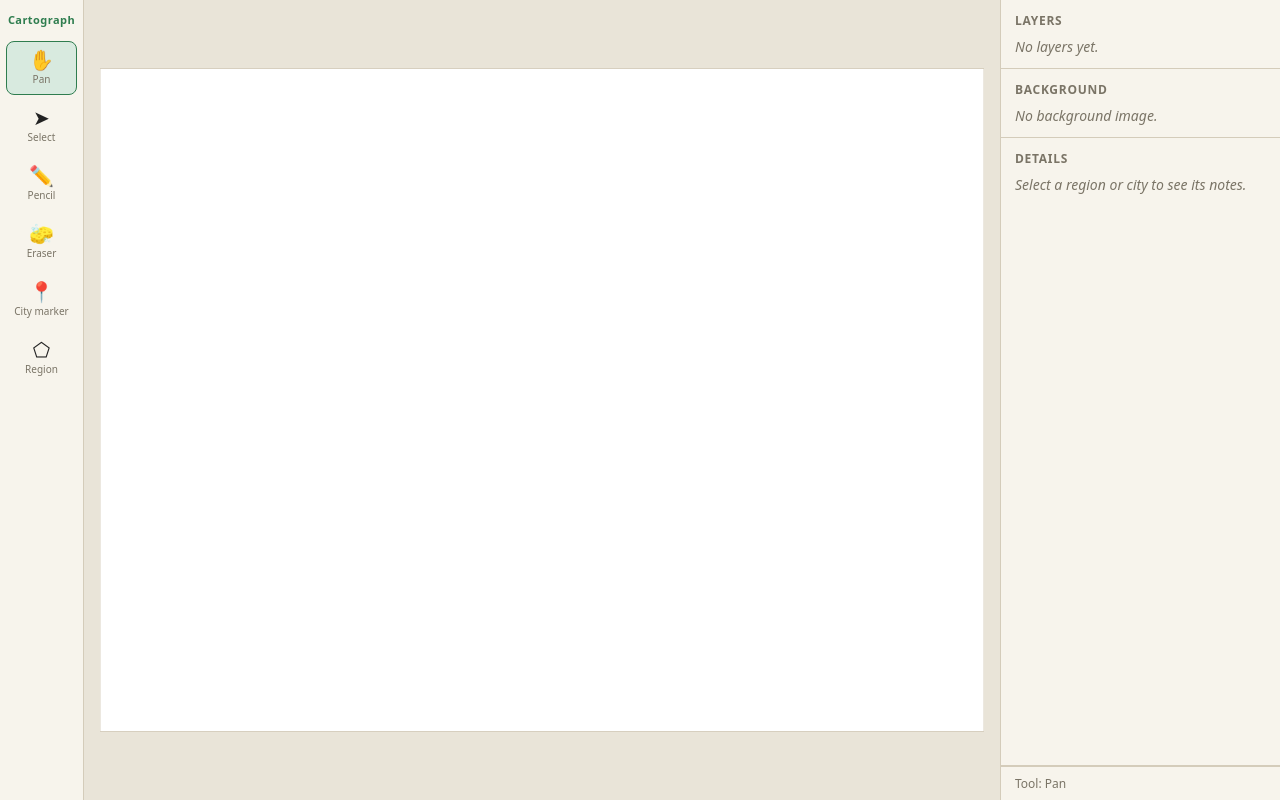
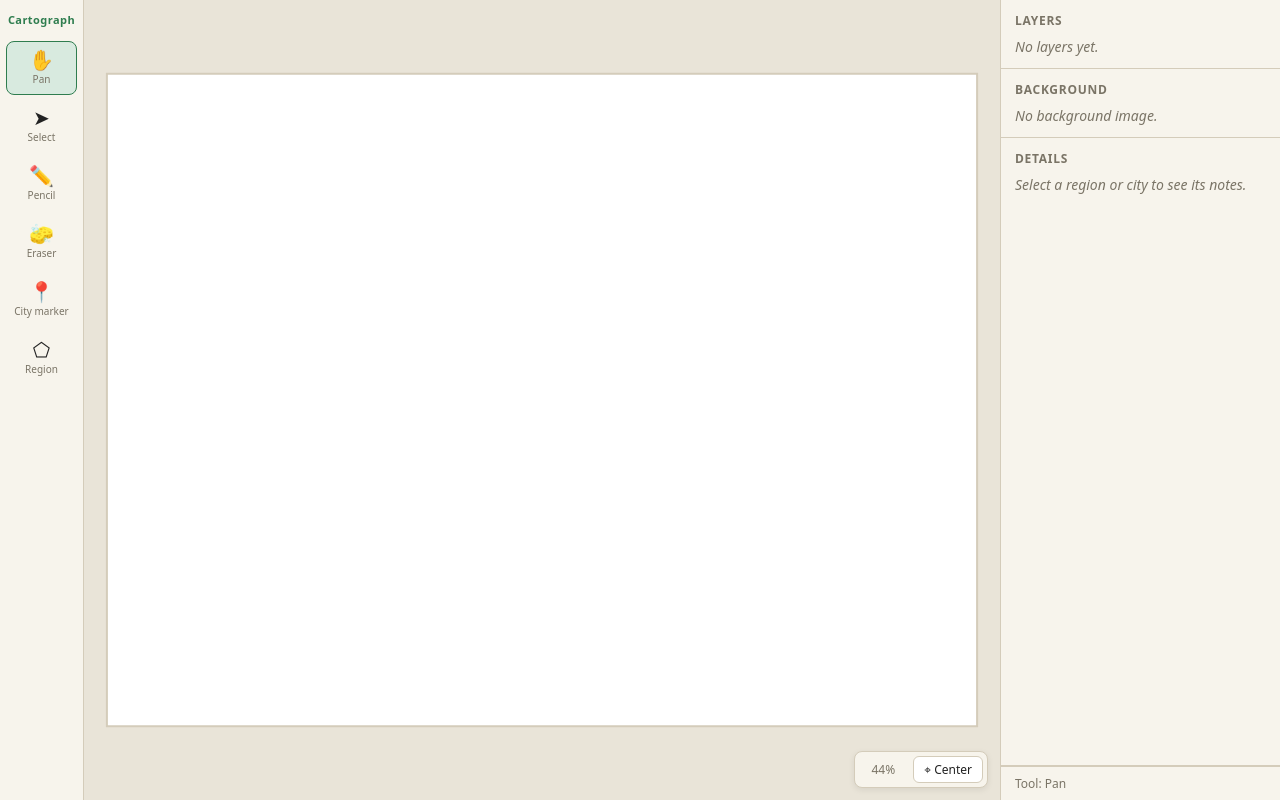
Before and after one commit to ArtMMS/Cartograph, a website built with Vite: page index.html in a window 1280 px wide. Built offline with nearby package versions, Linux system fonts and the light colour scheme.

Commit message:
feat: add viewport with wheel zoom, panning and fit-to-screen

```diff
--- /dev/null
+++ b/src/core/viewport.ts
@@ -0,0 +1,230 @@
+import { WORLD_HEIGHT, WORLD_WIDTH } from './world';
+
+const MIN_SCALE = 0.05;
+const MAX_SCALE = 20;
+/** How fast the mouse wheel zooms. Higher = faster. */
+const ZOOM_SPEED = 0.0015;
+/** How much of the screen the world fills when centered (0–1). */
+const FIT_MARGIN = 0.95;
+
+export interface ViewportOptions {
+  /** The SVG whose viewBox is controlled. */
+  svg: SVGSVGElement;
+  /** Element that receives the cursor classes (can-pan / is-panning). */
+  container: HTMLElement;
+  /** Returns true when a left-button drag should pan (e.g. Pan tool active). */
+  canPanWithLeftButton: () => boolean;
+  /** Called whenever the zoom or position changes. */
+  onChange?: (scale: number) => void;
+}
+
+interface DragState {
+  pointerId: number;
+  lastX: number;
+  lastY: number;
+}
+
+/**
+ * Camera for the map: handles zoom (mouse wheel, centered on the cursor),
+ * pan (middle button, Space + drag, or left drag with the Pan tool)
+ * and "fit to screen".
+ *
+ * Internally: `scale` is screen pixels per world unit, and (x, y) is the
+ * world point shown at the top-left corner of the SVG.
+ */
+export class Viewport {
+  private readonly svg: SVGSVGElement;
+  private readonly options: ViewportOptions;
+
+  private x = 0;
+  private y = 0;
+  private scale = 1;
+  private width = 0;
+  private height = 0;
+  private initialized = false;
+
+  private spaceDown = false;
+  private drag: DragState | null = null;
+
+  constructor(options: ViewportOptions) {
+    this.options = options;
+    this.svg = options.svg;
+
+    new ResizeObserver(() => this.handleResize()).observe(this.svg);
+
+    this.svg.addEventListener('wheel', this.handleWheel, { passive: false });
+    this.svg.addEventListener('pointerdown', this.handlePointerDown);
+    this.svg.addEventListener('pointermove', this.handlePointerMove);
+    this.svg.addEventListener('pointerup', this.handlePointerUp);
+    this.svg.addEventListener('pointercancel', this.handlePointerUp);
+    // Prevents the browser's middle-click autoscroll.
+    this.svg.addEventListener('mousedown', (e) => {
+      if (e.button === 1) e.preventDefault();
+    });
+
+    window.addEventListener('keydown', this.handleKeyDown);
+    window.addEventListener('keyup', this.handleKeyUp);
+    window.addEventListener('blur', () => {
+      this.spaceDown = false;
+      this.refreshCursor();
+    });
+  }
+
+  /** Current zoom (1 = 100%). */
+  getScale(): number {
+    return this.scale;
+  }
+
+  /** Converts a mouse position (clientX/clientY) to world coordinates. */
+  screenToWorld(clientX: number, clientY: number): { x: number; y: number } {
+    const p = this.toLocal(clientX, clientY);
+    return { x: this.x + p.x / this.scale, y: this.y + p.y / this.scale };
+  }
+
+  /** Fits the whole world on screen, centered. */
+  fit(): void {
+    if (this.width === 0 || this.height === 0) return;
+
+    this.scale = clamp(
+      Math.min(this.width / WORLD_WIDTH, this.height / WORLD_HEIGHT) * FIT_MARGIN,
+      MIN_SCALE,
+      MAX_SCALE,
+    );
+    this.x = WORLD_WIDTH / 2 - this.width / (2 * this.scale);
+    this.y = WORLD_HEIGHT / 2 - this.height / (2 * this.scale);
+    this.apply();
+  }
+
+  /** Zooms by `factor`, keeping the point (px, py) — in SVG pixels — fixed. */
+  zoomAt(px: number, py: number, factor: number): void {
+    const newScale = clamp(this.scale * factor, MIN_SCALE, MAX_SCALE);
+    if (newScale === this.scale) return;
+
+    const worldX = this.x + px / this.scale;
+    const worldY = this.y + py / this.scale;
+
+    this.scale = newScale;
+    this.x = worldX - px / this.scale;
+    this.y = worldY - py / this.scale;
+    this.apply();
+  }
+
+  /** Moves the map by (dx, dy) screen pixels. */
+  panBy(dx: number, dy: number): void {
+    this.x -= dx / this.scale;
+    this.y -= dy / this.scale;
+    this.apply();
+  }
+
+  /** Updates the cursor (call after the active tool changes). */
+  refreshCursor(): void {
+    const { container } = this.options;
+    const canPan = this.spaceDown || this.options.canPanWithLeftButton();
+    container.classList.toggle('can-pan', canPan);
+    container.classList.toggle('is-panning', this.drag !== null);
+  }
+
+  // ---------- Internals ----------
+
+  private apply(): void {
+    if (this.width === 0 || this.height === 0) return;
+
+    const w = this.width / this.scale;
+    const h = this.height / this.scale;
+    this.svg.setAttribute('viewBox', `${this.x} ${this.y} ${w} ${h}`);
+    this.options.onChange?.(this.scale);
+  }
+
+  private toLocal(clientX: number, clientY: number): { x: number; y: number } {
+    const rect = this.svg.getBoundingClientRect();
+    return { x: clientX - rect.left, y: clientY - rect.top };
+  }
+
+  private handleResize(): void {
+    const rect = this.svg.getBoundingClientRect();
+    if (rect.width === 0 || rect.height === 0) return;
+
+    this.width = rect.width;
+    this.height = rect.height;
+
+    if (!this.initialized) {
+      this.initialized = true;
+      this.fit();
+    } else {
+      this.apply();
+    }
+  }
+
+  private handleWheel = (e: WheelEvent): void => {
+    e.preventDefault();
+
+    let delta = e.deltaY;
+    if (e.deltaMode === WheelEvent.DOM_DELTA_LINE) delta *= 16;
+    else if (e.deltaMode === WheelEvent.DOM_DELTA_PAGE) delta *= this.height;
+
+    const p = this.toLocal(e.clientX, e.clientY);
+    this.zoomAt(p.x, p.y, Math.exp(-delta * ZOOM_SPEED));
+  };
+
+  private handlePointerDown = (e: PointerEvent): void => {
+    const isMiddle = e.button === 1;
+    const isLeftPan =
+      e.button === 0 && (this.spaceDown || this.options.canPanWithLeftButton());
+    if (!isMiddle && !isLeftPan) return;
+
+    e.preventDefault();
+    this.svg.setPointerCapture(e.pointerId);
+    this.drag = { pointerId: e.pointerId, lastX: e.clientX, lastY: e.clientY };
+    this.refreshCursor();
+  };
+
+  private handlePointerMove = (e: PointerEvent): void => {
+    if (!this.drag || e.pointerId !== this.drag.pointerId) return;
+
+    const dx = e.clientX - this.drag.lastX;
+    const dy = e.clientY - this.drag.lastY;
+    this.drag.lastX = e.clientX;
+    this.drag.lastY = e.clientY;
+    this.panBy(dx, dy);
+  };
+
+  private handlePointerUp = (e: PointerEvent): void => {
+    if (!this.drag || e.pointerId !== this.drag.pointerId) return;
+
+    if (this.svg.hasPointerCapture(e.pointerId)) {
+      this.svg.releasePointerCapture(e.pointerId);
+    }
+    this.drag = null;
+    this.refreshCursor();
+  };
+
+  private handleKeyDown = (e: KeyboardEvent): void => {
+    if (e.code !== 'Space' || isTypingTarget(e.target)) return;
+
+    e.preventDefault(); // stops the page from scrolling / buttons from clicking
+    if (!this.spaceDown) {
+      this.spaceDown = true;
+      this.refreshCursor();
+    }
+  };
+
+  private handleKeyUp = (e: KeyboardEvent): void => {
+    if (e.code !== 'Space') return;
+
+    this.spaceDown = false;
+    this.refreshCursor();
+  };
+}
+
+function clamp(value: number, min: number, max: number): number {
+  return Math.min(max, Math.max(min, value));
+}
+
+function isTypingTarget(target: EventTarget | null): boolean {
+  return (
+    target instanceof HTMLInputElement ||
+    target instanceof HTMLTextAreaElement ||
+    target instanceof HTMLSelectElement ||
+    (target instanceof HTMLElement && target.isContentEditable)
+  );
+}
--- /dev/null
+++ b/src/core/world.ts
@@ -0,0 +1,3 @@
+/** Size of the map "world" in SVG units. */
+export const WORLD_WIDTH = 2000;
+export const WORLD_HEIGHT = 1500;
--- a/src/style.css
+++ b/src/style.css
@@ -100,19 +100,70 @@ body {
 .map-view {
   position: relative;
   overflow: hidden;
-  padding: 16px;
+  background: var(--bg);
 }
 
 .map-view__svg {
   display: block;
   width: 100%;
   height: 100%;
+  touch-action: none;
+  user-select: none;
+}
+
+.map-view.can-pan .map-view__svg {
+  cursor: grab;
+}
+
+.map-view.is-panning .map-view__svg {
+  cursor: grabbing;
 }
 
 .map-view__paper {
   fill: var(--paper);
   stroke: var(--panel-border);
   stroke-width: 2;
+  vector-effect: non-scaling-stroke;
+}
+
+/* ---------- Map HUD (zoom + center) ---------- */
+
+.map-hud {
+  position: absolute;
+  right: 12px;
+  bottom: 12px;
+  display: flex;
+  align-items: center;
+  gap: 6px;
+  padding: 4px;
+  background: var(--panel);
+  border: 1px solid var(--panel-border);
+  border-radius: 8px;
+  box-shadow: 0 2px 6px rgba(0, 0, 0, 0.08);
+}
+
+.map-hud__zoom {
+  min-width: 48px;
+  text-align: center;
+  font-size: 12px;
+  font-variant-numeric: tabular-nums;
+  color: var(--muted);
+}
+
+.map-hud__button {
+  padding: 4px 10px;
+  border: 1px solid var(--panel-border);
+  border-radius: 6px;
+  background: var(--paper);
+  color: var(--text);
+  font: inherit;
+  font-size: 12px;
+  cursor: pointer;
+}
+
+.map-hud__button:hover {
+  border-color: var(--accent);
+  color: var(--accent);
 }
 
 /* ---------- Sidebar ---------- */
--- a/src/ui/layout.ts
+++ b/src/ui/layout.ts
@@ -1,3 +1,4 @@
+import { Viewport } from '../core/viewport';
 import { TOOLS, type ToolId } from '../tools/tool-ids';
 import { createMapView, type MapView } from './map-view';
 import { createSidebar, type Sidebar } from './sidebar';
@@ -7,24 +8,40 @@ export interface AppLayout {
   toolbar: Toolbar;
   mapView: MapView;
   sidebar: Sidebar;
+  viewport: Viewport;
 }
 
 /** Builds the main screen: toolbar (left), map (center), sidebar (right). */
 export function createLayout(root: HTMLElement): AppLayout {
   root.classList.add('app');
 
+  let activeTool: ToolId = 'pan';
+
   const sidebar = createSidebar();
   const mapView = createMapView();
   const toolbar = createToolbar(selectTool);
 
+  root.append(toolbar.element, mapView.element, sidebar.element);
+
+  const viewport = new Viewport({
+    svg: mapView.svg,
+    container: mapView.element,
+    canPanWithLeftButton: () => activeTool === 'pan',
+    onChange: (scale) => mapView.setZoomLabel(scale),
+  });
+
+  mapView.centerButton.addEventListener('click', () => viewport.fit());
+
   function selectTool(id: ToolId): void {
+    activeTool = id;
     toolbar.setActive(id);
+    viewport.refreshCursor();
+
     const tool = TOOLS.find((t) => t.id === id);
     sidebar.setStatus(`Tool: ${tool?.label ?? id}`);
   }
 
-  root.append(toolbar.element, mapView.element, sidebar.element);
   selectTool('pan');
 
-  return { toolbar, mapView, sidebar };
+  return { toolbar, mapView, sidebar, viewport };
 }
--- a/src/ui/map-view.ts
+++ b/src/ui/map-view.ts
@@ -1,8 +1,5 @@
 import { createSvg } from '../core/svg';
-
-/** Size of the map "world" in SVG units. */
-export const WORLD_WIDTH = 2000;
-export const WORLD_HEIGHT = 1500;
+import { WORLD_HEIGHT, WORLD_WIDTH } from '../core/world';
 
 export interface MapView {
   element: HTMLElement;
@@ -15,6 +12,10 @@ export interface MapView {
     markers: SVGGElement;
     overlay: SVGGElement;
   };
+  /** "Center map" button in the bottom-right corner. */
+  centerButton: HTMLButtonElement;
+  /** Updates the zoom percentage shown in the corner (1 = 100%). */
+  setZoomLabel(scale: number): void;
 }
 
 export function createMapView(): MapView {
@@ -24,7 +25,7 @@ export function createMapView(): MapView {
   const svg = createSvg('svg', {
     class: 'map-view__svg',
     viewBox: `0 0 ${WORLD_WIDTH} ${WORLD_HEIGHT}`,
-    preserveAspectRatio: 'xMidYMid meet',
+    preserveAspectRatio: 'xMinYMin meet',
   });
 
   // Paper: the drawable area of the world.
@@ -52,7 +53,27 @@ export function createMapView(): MapView {
     layers.markers,
     layers.overlay,
   );
-  element.append(svg);
 
-  return { element, svg, layers };
+  // HUD: zoom level + center button.
+  const hud = document.createElement('div');
+  hud.className = 'map-hud';
+
+  const zoomLabel = document.createElement('span');
+  zoomLabel.className = 'map-hud__zoom';
+  zoomLabel.textContent = '100%';
+
+  const centerButton = document.createElement('button');
+  centerButton.type = 'button';
+  centerButton.className = 'map-hud__button';
+  centerButton.title = 'Center map';
+  centerButton.textContent = '⌖ Center';
+
+  hud.append(zoomLabel, centerButton);
+  element.append(svg, hud);
+
+  function setZoomLabel(scale: number): void {
+    zoomLabel.textContent = `${Math.round(scale * 100)}%`;
+  }
+
+  return { element, svg, layers, centerButton, setZoomLabel };
 }
```
Also changed, not shown: ROADMAP.md (+5 -3 lines).
